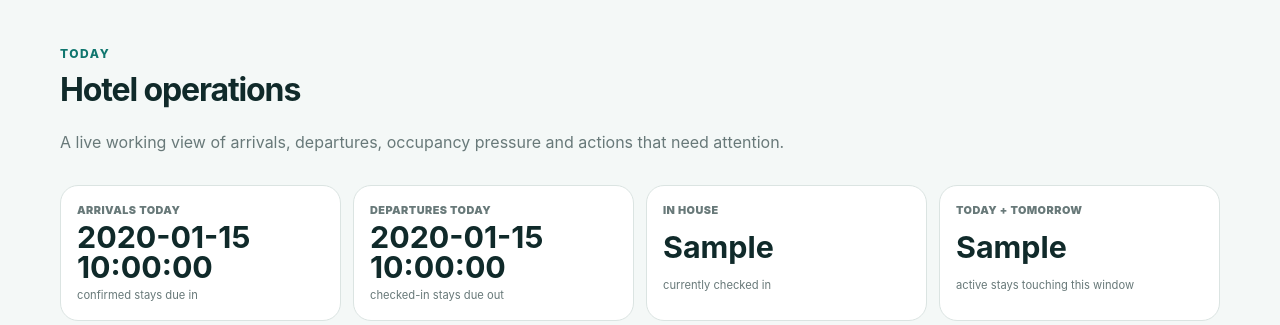
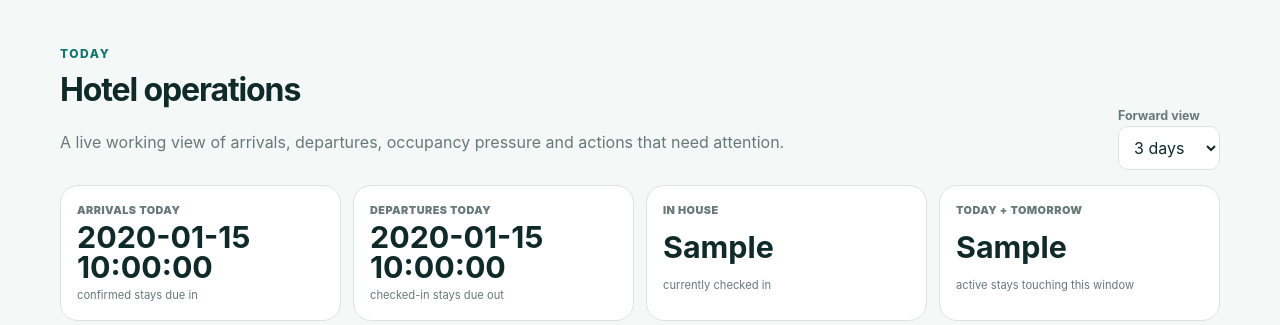
Before and after one commit to Simmyt3r/roya, a Flask app: template templates/partner/dashboard.html in a window 1280 px wide. Shown: the part 513-838 px from the top of the page. Run offline with Flask 3, Linux system fonts and the light colour scheme; the template is opened without the code that fills it: most values are stand-ins (such as "Sample title", 1, 10 or a date in 2020); some libraries are stand-ins or nearby versions.

Commit message:
ui: add hotel operations forecast selector

```diff
--- a/templates/partner/dashboard.html
+++ b/templates/partner/dashboard.html
@@ -44,7 +44,17 @@
       <h2>Hotel operations</h2>
       <p class="muted">A live working view of arrivals, departures, occupancy pressure and actions that need attention.</p>
     </div>
-    {% if finance_organizations %}<a class="button button-secondary" href="/partner/analytics">Open analytics</a>{% endif %}
+    <div class="partner-head-actions">
+      <form method="get" action="/partner#operations-today" aria-label="Operations forecast window">
+        <label class="muted" for="operations-days">Forward view</label>
+        <select id="operations-days" name="days" onchange="this.form.submit()">
+          <option value="3" {% if hotel_operations.horizon_days == 3 %}selected{% endif %}>3 days</option>
+          <option value="7" {% if hotel_operations.horizon_days == 7 %}selected{% endif %}>7 days</option>
+          <option value="14" {% if hotel_operations.horizon_days == 14 %}selected{% endif %}>14 days</option>
+        </select>
+      </form>
+      {% if finance_organizations %}<a class="button button-secondary" href="/partner/analytics">Open analytics</a>{% endif %}
+    </div>
   </div>
 
   <div class="hotel-ops-kpis">
```
